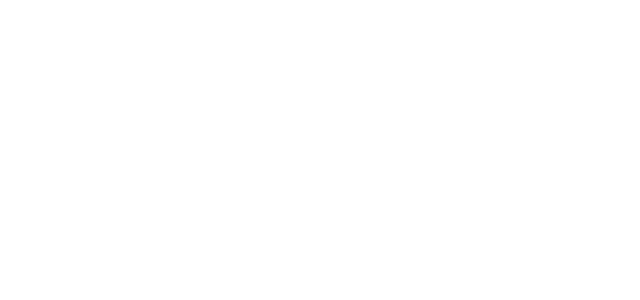
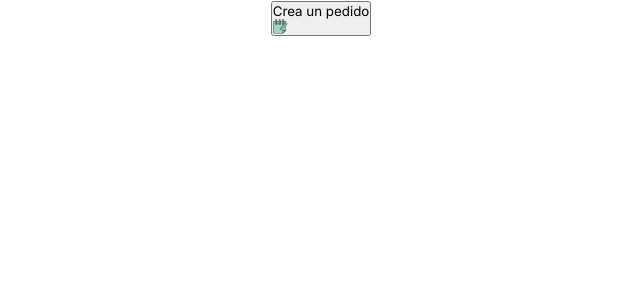
Before and after one commit to maikisinovsky/Menta-web, a React (Create React App) app in the folder frontend/: page / in a window 1280 px wide. Before the commit this address had no page. Shown: the top 300 px of the page, without its empty margins (319-959 px from the left). Built offline with nearby package versions, Linux system fonts and the light colour scheme.

Commit message:
chore: estructura de la landing page

```diff
--- a/frontend/src/App.js
+++ b/frontend/src/App.js
@@ -3,6 +3,7 @@ import { BrowserRouter as Router, Route, Routes } from 'react-router-dom';
 import Login from './pages/Login.jsx';
 import Navbar from './components/Navbar.jsx';
 import Signup from './pages/signup.jsx';
+import Start from './pages/Start.jsx';
 
 
 function App() {
@@ -11,6 +12,7 @@ function App() {
       <Router>
         <Navbar />
         <Routes>
+          <Route path="/" exact element={<Start/>} />
           <Route path="/signup" element={<Signup />} />
           <Route path="/Login" element={<Login />} />
         </Routes>
--- /dev/null
+++ b/frontend/src/pages/Start.jsx
@@ -0,0 +1,15 @@
+import React from 'react'
+import '../styles/Start.css'
+
+function Start() {
+  return (
+    <div className='background-one'>
+        <main className='logo-start'>
+           <div className='space'></div>
+           <button>Crea un pedido <div className='order-img'></div></button>
+        </main>
+    </div>
+  )
+}
+
+export default Start
--- /dev/null
+++ b/frontend/src/styles/Start.css
@@ -0,0 +1,6 @@
+.order-img {
+    background-image: url(../assets/crea_un_pedido.svg);
+    width: 15px;
+    height: 15px;
+    background-size: cover;
+}
```
Also changed, not shown: frontend/src/assets/crea_un_pedido.svg (added), frontend/src/assets/logo_start.png (added).
